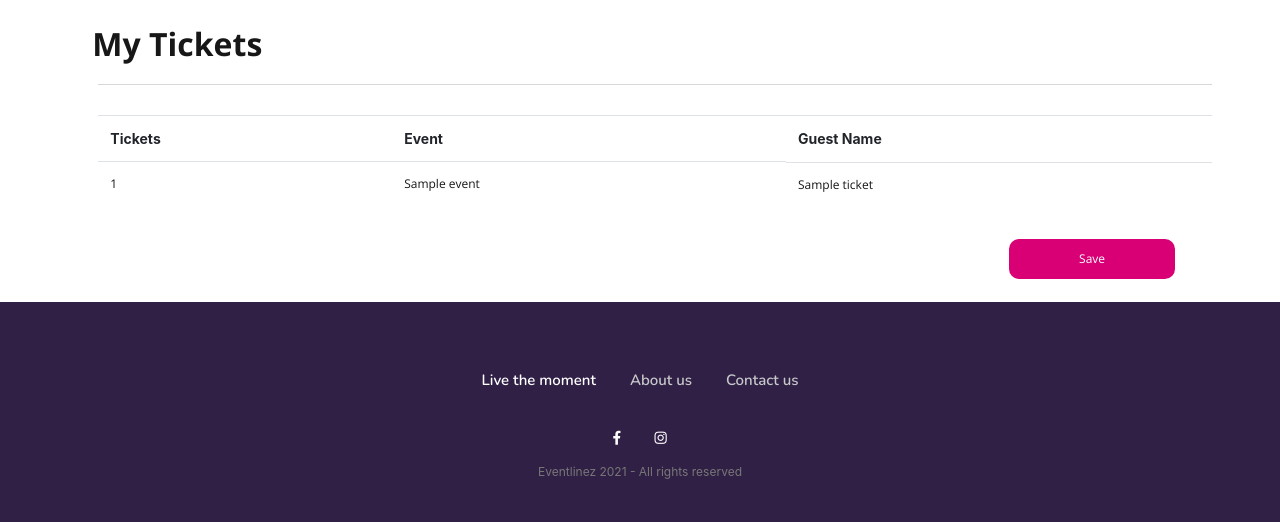
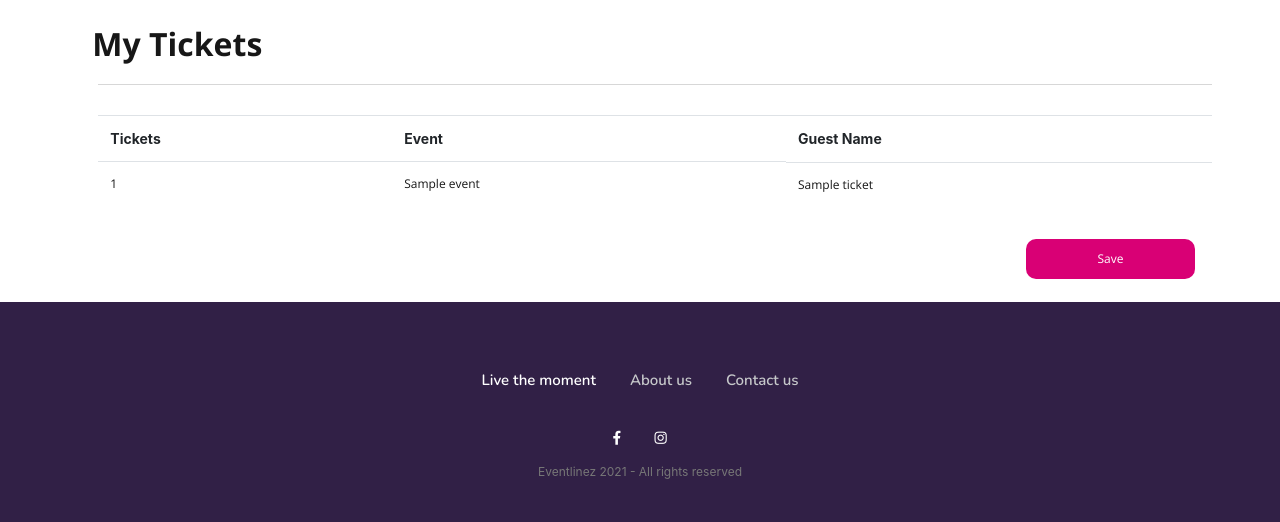
Before and after one commit to rtexerinha/eventlinez, a Django app: page /order/ticket/ in a window 1280 px wide. Shown: the part 357-879 px from the top of the page. Run offline with Django 3.2, Linux system fonts and the light colour scheme; a user stored in the database is signed in; tables that the repository leaves empty hold one stand-in row (values such as "Sample post"); parts of the project's set-up code (start-up, migrations or seed data) failed here and were passed over; some libraries are stand-ins or nearby versions.

Commit message:
Ajuste botão save ao grid

```diff
--- a/order/templates/thanks.html
+++ b/order/templates/thanks.html
@@ -8,7 +8,7 @@
 {% block content %}
     <main style="min-height: 70vh;">
 
-        {% if tickets %}
+        {% if tickets%}
         <section class="col-lg-12 float-right" style="height: 254px;" id="background">
             <h1 class="text-secondary-default text-center mt-5 mb-3" style="color: white">
 				Thanks for placing your order
@@ -76,7 +76,7 @@
         {% endif %}
 
 
-        <div class="col-lg-12 mb-5" style="display: flex;    padding-right: 90px;">
+        <div class="d-pr col-lg-12 mb-5">
         <div class="col-lg-10"></div>
         <div class="col-lg-2 col-12">
                     <a class="button-tickets text-default"
--- a/order/templates/ticket/ticket_customer.html
+++ b/order/templates/ticket/ticket_customer.html
@@ -68,7 +68,7 @@
 
         </section>
 
-    <div class="col-lg-12 mb-5" style="display: flex;padding-right: 90px;">
+    <div class="d-pr col-lg-12 mb-5" style="display: flex;">
         <div class="col-lg-10"></div>
         <div class="col-lg-2 col-12">
                     <a class="button-tickets text-default"
--- a/static/css/styles.css
+++ b/static/css/styles.css
@@ -1676,7 +1676,17 @@ div.content-right-signin {
     border-radius: 10px;
     color: #FFFFFF;
     justify-content: center;
-
+}
+
+.d-pr{
+    display: flex;
+    padding-right: 70px!important;
+}
+
+@media (min-width: 1600px) {
+    .d-pr{
+        padding-right: 80px!important;
+    }
 }
 
 .button-tickets:hover {
```
